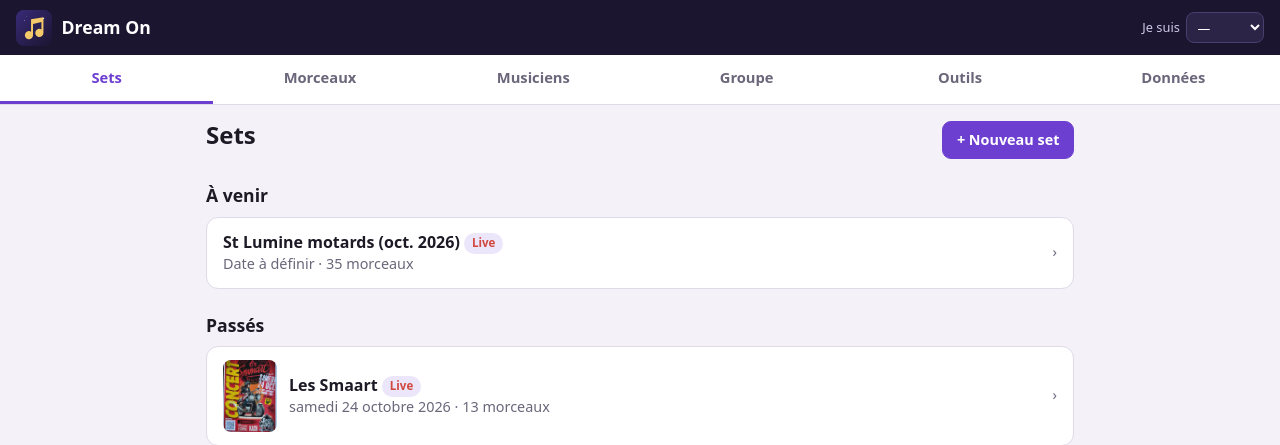
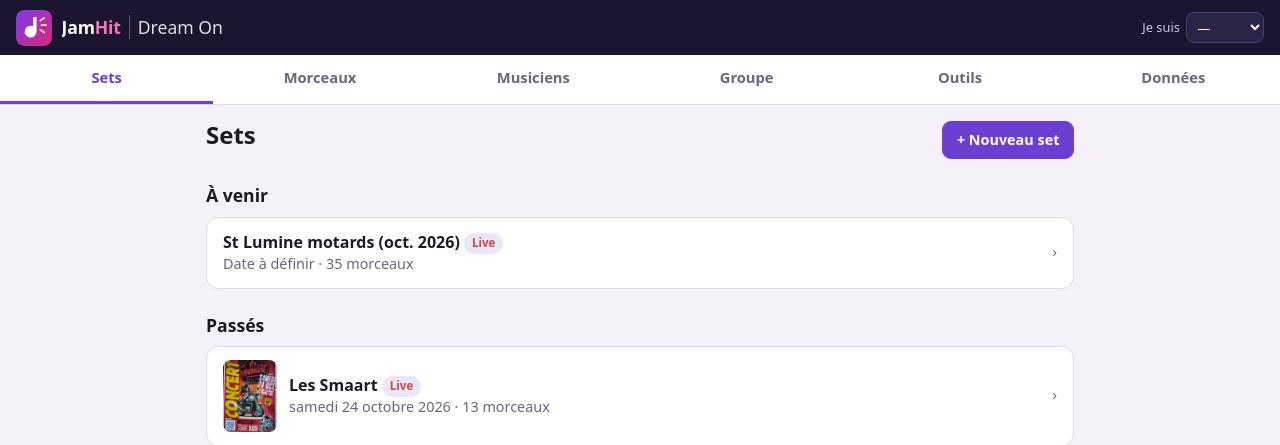
Before and after one commit to oberhatevel/DreamOnWork, a PHP site: page /app/ in a window 1280 px wide. Shown: the top 445 px of the page. Run offline with PHP 8.4, Linux system fonts and the light colour scheme.

Commit message:
Bandeau de l'application : logo JamHit et « JamHit » devant le nom du groupe
Co-Authored-By: Claude Fable 5.2 <noreply@anthropic.com>
Claude-Session: https://claude.ai/code/session_01RiYdCYRYeb1TfsXTxRy4Ss

```diff
--- a/app/app.js
+++ b/app/app.js
@@ -225,10 +225,9 @@ function route() {
 }
 function render() {
   const { page, id } = route();
-  $('#brand-name').textContent = state.band.name || 'Mon groupe';
-  $('#brand-logo').src = state.band.logo || 'icon.svg';
+  $('#brand-name').innerHTML = `<b>Jam<i>Hit</i></b><span class="brand-band">${esc(state.band.name || 'Mon groupe')}</span>`;
   $('.top').style.backgroundImage = state.band.background ? `linear-gradient(rgba(20,14,40,.72), rgba(20,14,40,.72)), url("${state.band.background}")` : '';
-  document.title = (state.band.name || 'Groupe') + ' — Work';
+  document.title = 'JamHit — ' + (state.band.name || 'Mon groupe');
   $('#me-select').innerHTML = `<option value="">—</option>` + state.musicians.map(m => `<option value="${m.id}" ${m.id === me ? 'selected' : ''}>${esc(m.firstName)}</option>`).join('');
   const tab = { sets: 'set', songs: 'song' }[page] || page;
   $$('#tabs a').forEach(a => a.classList.toggle('on', a.dataset.tab === tab));
--- a/app/index.html
+++ b/app/index.html
@@ -13,7 +13,7 @@
 </head>
 <body>
 <header class="top">
-  <a class="brand" href="#/sets"><img id="brand-logo" alt=""><span id="brand-name"></span></a>
+  <a class="brand" href="#/sets"><img id="brand-logo" src="jamhit-logo.svg" alt=""><span id="brand-name"></span></a>
   <a id="sync-ind" href="#/data" hidden></a>
   <label class="me">Je suis <select id="me-select"></select></label>
 </header>
--- a/app/style.css
+++ b/app/style.css
@@ -21,7 +21,10 @@ h3 { font-size: 1rem; margin: 0; }
 .top { display: flex; align-items: center; justify-content: space-between; gap: .75rem; padding: .6rem 1rem; padding-top: max(.6rem, env(safe-area-inset-top)); background: #1b1530; color: #fff; }
 .brand { display: flex; align-items: center; gap: .6rem; color: #fff; text-decoration: none; font-weight: 700; font-size: 1.1rem; min-width: 0; }
 .brand img { height: 36px; width: 36px; object-fit: contain; border-radius: 8px; }
-.brand span { white-space: nowrap; overflow: hidden; text-overflow: ellipsis; }
+.brand > span { white-space: nowrap; overflow: hidden; text-overflow: ellipsis; }
+.brand b { font-weight: 800; letter-spacing: -.01em; }
+.brand b i { font-style: normal; color: #f472b6; }
+.brand-band { font-weight: 500; opacity: .85; margin-left: .5rem; padding-left: .5rem; border-left: 1px solid rgba(255, 255, 255, .35); }
 #sync-ind { text-decoration: none; font-size: 1.1rem; margin-left: auto; }
 .me { font-size: .8rem; color: #cfc8e6; display: flex; align-items: center; gap: .4rem; white-space: nowrap; }
 .me select { width: auto; padding: .3rem .4rem; background: #2c2447; color: #fff; border-color: #4a3f6e; }
--- a/app/sw.js
+++ b/app/sw.js
@@ -2,7 +2,7 @@
 // __V__ est remplacé par le numéro de version à chaque mise en ligne.
 const V = '__V__';
 const CACHE = 'dow-' + V;
-const ASSETS = ['./', 'index.html', 'style.css?v=' + V, 'app.js?v=' + V, 'seed-songs.js?v=' + V, 'sync.js?v=' + V, 'tools.js?v=' + V, 'manifest.webmanifest', 'icon.svg', 'icon-192.png', 'icon-512.png', 'posters/les-smaart-2026-10-24.jpg', 'posters/le-muutch-2026-10-09.jpg'];
+const ASSETS = ['./', 'index.html', 'style.css?v=' + V, 'app.js?v=' + V, 'seed-songs.js?v=' + V, 'sync.js?v=' + V, 'tools.js?v=' + V, 'manifest.webmanifest', 'icon.svg', 'jamhit-logo.svg', 'icon-192.png', 'icon-512.png', 'posters/les-smaart-2026-10-24.jpg', 'posters/le-muutch-2026-10-09.jpg'];
 
 self.addEventListener('install', e => {
   e.waitUntil(caches.open(CACHE).then(c => c.addAll(ASSETS.map(u => new Request(u, { cache: 'no-cache' })))).then(() => self.skipWaiting()));
```
Also changed, not shown: app/jamhit-logo.svg (added).
